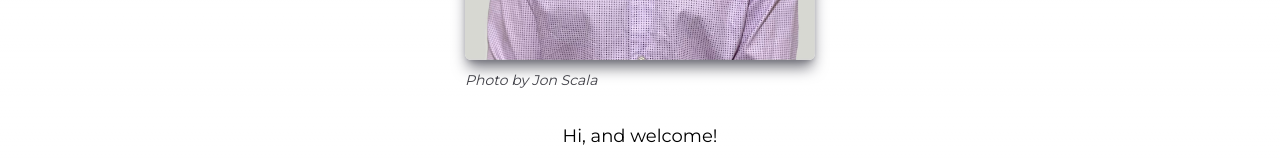
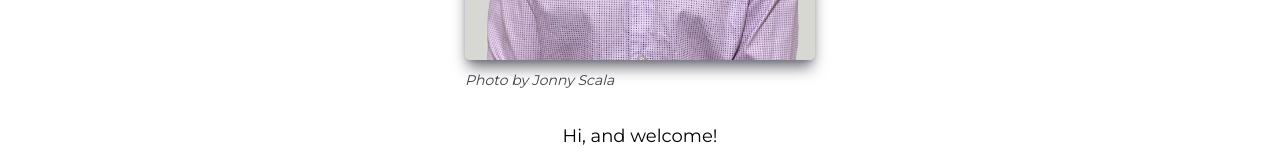
Before and after one commit to jimbopulos/my-music-portfolio, a Next.js app: page / in a window 1280 px wide. Shown: the part 475-635 px from the top of the page. Built offline with nearby package versions, Linux system fonts and the light colour scheme.

Commit message:
Change photographer name

```diff
--- a/src/app/contact/page.tsx
+++ b/src/app/contact/page.tsx
@@ -59,7 +59,7 @@ export default function Contact() {
             className="shadow-lg shadow-zinc-500 rounded-md"
           />
           <p className="text-sm text-zinc-700 mt-2.5 italic">
-            Photo by Jon Scala
+            Photo by Jonny Scala
           </p>
         </div>
       </div>
--- a/src/app/dashboard/page.tsx
+++ b/src/app/dashboard/page.tsx
@@ -19,7 +19,7 @@ export default function Dashboard() {
             className="lg: shadow-lg shadow-zinc-500 rounded-md"
           />
           <p className="text-sm text-zinc-700 mt-2.5 italic">
-            Photo by Jon Scala
+            Photo by Jonny Scala
           </p>
         </div>
 
--- a/src/app/recording/page.tsx
+++ b/src/app/recording/page.tsx
@@ -15,7 +15,7 @@ export default function Recording() {
             className="shadow-lg shadow-zinc-500 rounded-md"
           />
           <p className="text-sm text-zinc-700 mt-2.5 italic">
-            Photo by Jon Scala
+            Photo by Jonny Scala
           </p>
         </div>
 
```
